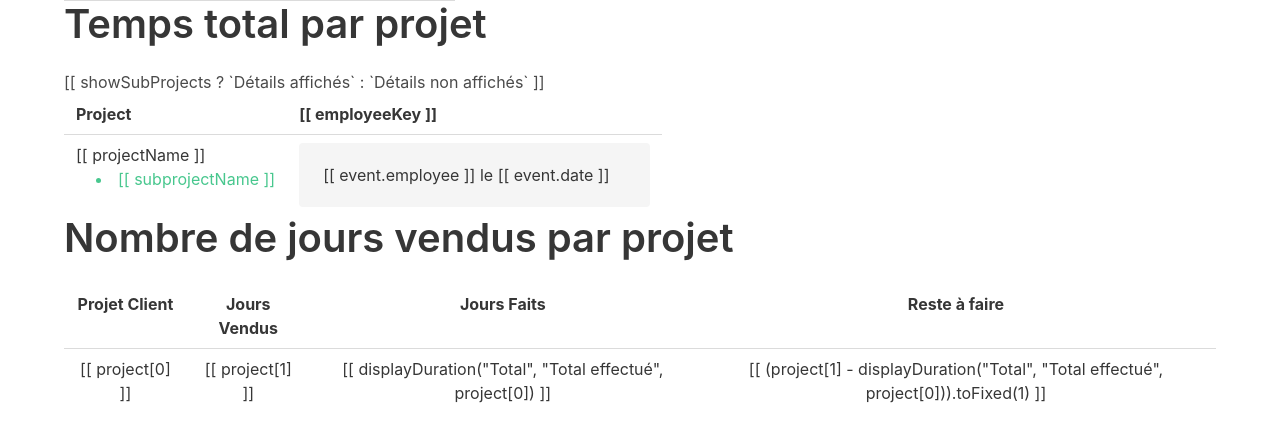
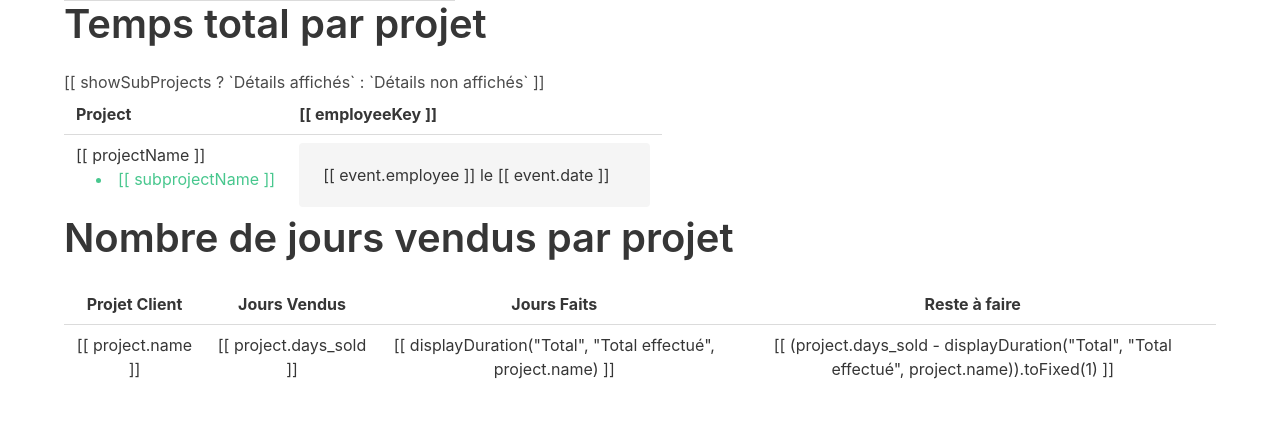
Before and after one commit to TelesCoop/white-rabbit, a Django app: template white_rabbit/templates/home.html in a window 1280 px wide. Shown: the part 293-735 px from the top of the page. Run offline with Django 3.2, Linux system fonts and the light colour scheme; the template is opened without the code that fills it, so the values that code supplies are empty; the visitor is signed in with stand-in values (Sample User, id 1); some libraries are stand-ins or nearby versions.

Commit message:
:art: improve lisibility of code

```diff
--- a/white_rabbit/templates/home.html
+++ b/white_rabbit/templates/home.html
@@ -169,7 +169,7 @@
                         <tr v-for="projectName in Object.keys(timePerEmployeePerMonthPerProject.Total[month])">
                             <td>
                                 <div>[[ projectName ]]</div>
-                                <div v-if="Object.keys(timePerEmployeePerMonthPerProject.Total[month][projectName]['subprojects']).length > 0  && showSubProjects">
+                                <div v-if="showSubProjects && Object.keys(timePerEmployeePerMonthPerProject.Total[month][projectName]['subprojects']).length > 0">
                                     <ul>
                                         <li style="padding-left: 20px; list-style: inside; color: #48c78e;" v-for="subprojectName in Object.keys(timePerEmployeePerMonthPerProject.Total[month][projectName]['subprojects'])">
                                             [[ subprojectName ]]
@@ -188,7 +188,7 @@
                                         <span :aria-controls="employeeKey + month + projectName">
                                             [[ displayDuration(employeeKey, month, projectName) ]]
                                         </span>
-                                        <div style="color: #48c78e;" v-if="Object.keys(timePerEmployeePerMonthPerProject.Total[month][projectName]['subprojects']).length > 0 && showSubProjects">
+                                        <div style="color: #48c78e;" v-if="showSubProjects && Object.keys(timePerEmployeePerMonthPerProject.Total[month][projectName]['subprojects']).length > 0">
                                             <ul>
                                                 <li v-for="subprojectName in Object.keys(timePerEmployeePerMonthPerProject.Total[month][projectName]['subprojects'])">
                                                     <span v-if="displayDuration(employeeKey, month, projectName, subprojectName)">
@@ -228,10 +228,10 @@
                     <th>Reste à faire</th>
                 </tr>
                 <tr v-for="project in clientProjects">
-                    <td>[[ project[0] ]]</td>
-                    <td>[[ project[1] ]]</td>
-                    <td>[[ displayDuration("Total", "Total effectué", project[0]) ]]</td>
-                    <td>[[ (project[1] - displayDuration("Total", "Total effectué", project[0])).toFixed(1) ]]</td>
+                    <td>[[ project.name ]]</td>
+                    <td>[[ project.days_sold ]]</td>
+                    <td>[[ displayDuration("Total", "Total effectué", project.name) ]]</td>
+                    <td>[[ (project.days_sold - displayDuration("Total", "Total effectué", project.name)).toFixed(1) ]]</td>
                 </tr>
 
             </table>
```
Also changed, not shown: white_rabbit/views.py (+22 -4 lines).
